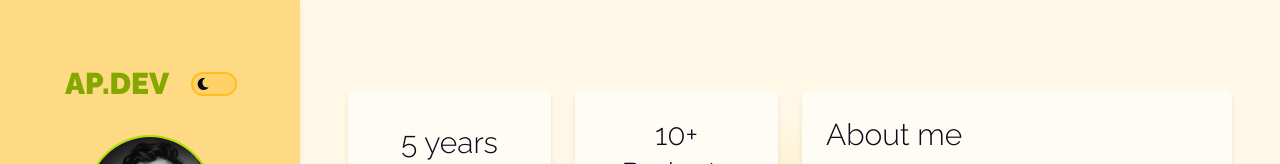
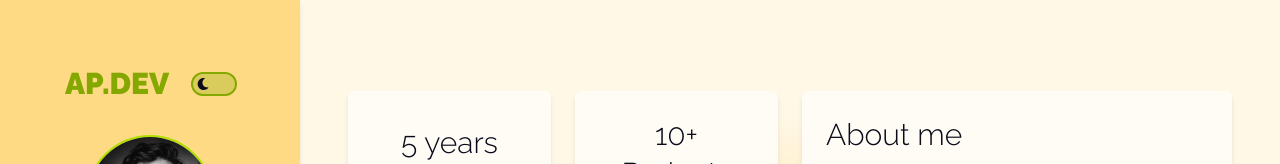
Before and after one commit to AP2610/my-portfolio, a Next.js app: page / in a window 1280 px wide. Shown: the top 164 px of the page. Built offline with nearby package versions, Linux system fonts and the light colour scheme.

Commit message:
Change theme switcher colors and convert transition to all

```diff
--- a/src/components/ui/theme-switcher/index.tsx
+++ b/src/components/ui/theme-switcher/index.tsx
@@ -9,7 +9,7 @@ import styles from './styles.module.scss';
 export const ThemeSwitcher = ({ className }: { className?: string }) => {
   const { theme, handleThemeToggle } = useContext(ThemeContext);
   const classes = clsx(
-    'flex w-[var(--switchWidth)] h-5 cursor-pointer items-center rounded-full bg-cosmic-latte-700/30 outline outline-2 outline-cosmic-latte-700 dark:bg-rich-black-400/30 dark:outline-rich-black-400 hover:bg-cosmic-latte-600/60 dark:hover:bg-rich-black-400/60 transition-colors duration-300',
+    'flex w-[var(--switchWidth)] h-5 cursor-pointer items-center rounded-full bg-accent-lime-foreground/30 outline outline-2 outline-accent-lime-foreground dark:bg-rich-black-200/30 dark:outline-rich-black-200 hover:bg-accent-lime-foreground/60 dark:hover:bg-rich-black-200/60 transition-all duration-300',
     styles['themeSwitcher'],
     className
   );
```
